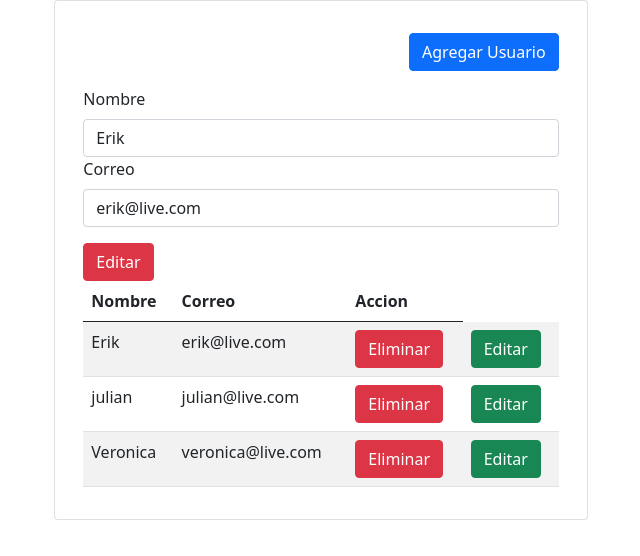
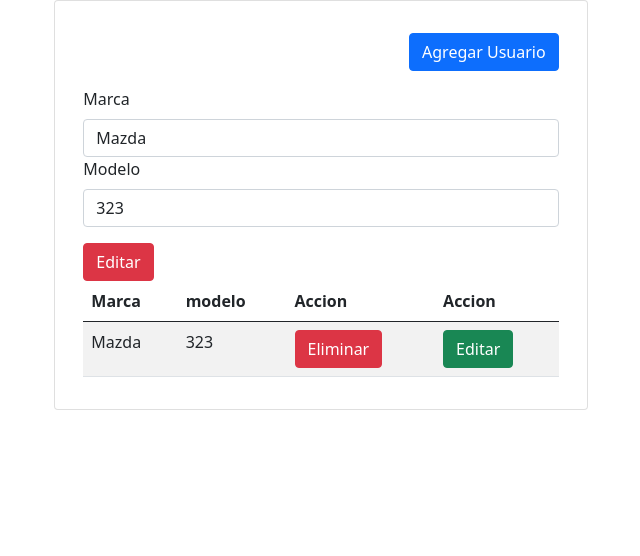
Before and after one commit to jutobop/Crud, a plain HTML site: page index.html in a window 1280 px wide. Both pictures are taken after a click on the button "Editar". Shown: the whole page, without its empty margins (319-959 px from the left). Drawn offline with nearby package versions, Linux system fonts and the light colour scheme.

Commit message:
parametros coches

```diff
--- a/crud.js
+++ b/crud.js
@@ -1,56 +1,32 @@
 
-        const users = [
+        const coches = [
             {
                 id: 1,
-                name: 'Erik',
-                age: 29,
-                email: 'erik@live.com',
-                social: [
-                    { name: 'facebook', url: 'facebook/erik' },
-                    { name: 'twitter', url: 'twitter/erik' }
-                ],
-                gender: 'Male'
-            },
-            {
-                id: 2,
-                name: 'julian',
-                age: 29,
-                email: 'julian@live.com',
-                social: [
-                    { name: 'facebook', url: 'facebook/julian' },
-                    { name: 'twitter', url: 'twitter/julian' }
-                ],
-                gender: 'Male'
-            },
-            {
-                id: 3,
-                name: 'Veronica',
-                age: 29,
-                email: 'veronica@live.com',
-                social: [
-                    { name: 'facebook', url: 'facebook/Veronica' },
-                    { name: 'twitter', url: 'twitter/Veronica' }
-                ],
-                gender: 'Female'
+                marca: 'Mazda',
+                modelo: 323,
+                color: 'erik@live.com',
+                año: 2022,
+                precio: 40000000,
+
             },
 
         ]
 
 
-        function mostrarUsers(dataUsers) {
+        function mostrarUsers(dataCoches) {
         const container = document.getElementById('users-container');
         container.innerHTML="";
 
-            dataUsers.forEach((user)=>{
-                const htmlUser =`<tr>
+            dataCoches.forEach((coche)=>{
+                const htmlCoche =`<tr>
 
-                                <td>${user.name}</td>
-                                <td>${user.email}</td>
-                                    <td><button onclick="deleteUser(${user.id})"class="btn btn-danger">Eliminar</button></td>
-                                    <td><button onclick="editUser(${user.id})"class="btn btn-success">Editar</button></td>
+                                <td>${coche.marca}</td>
+                                <td>${coche.modelo}</td>
+                                    <td><button onclick="deleteUser(${coche.id})"class="btn btn-danger">Eliminar</button></td>
+                                    <td><button onclick="editUser(${coche.id})"class="btn btn-success">Editar</button></td>
 
                                 </tr>`;
-                container.innerHTML  += htmlUser;
+                container.innerHTML  += htmlCoche;
 
 
             });
@@ -64,9 +40,9 @@
 
         function generadorId(){
         let biggerId = 0;
-        users.forEach((user)=>{
-            if(user.id >biggerId){
-                biggerId=user.id;
+        coches.forEach((coche)=>{
+            if(coche.id >biggerId){
+                biggerId=coche.id;
             }
 
         })
@@ -81,33 +57,33 @@
 
             const newUser= {
                 id: generadorId(),
-                name:nameUser,
-                email:correoUser
+                marca:nameUser,
+                modelo:correoUser
             }
 
-            users.push(newUser);
+            coches.push(newUser);
             resetForm();
             hideForm()
-            mostrarUsers(users);
+            mostrarUsers(coches);
 
         }
 
         function  deleteUser(id){
 
-            const index =   users.findIndex((user)=> user.id=== id)
-            users.splice(index,1)
-            mostrarUsers(users);
+            const index =   coches.findIndex((coche)=> coche.id=== id)
+            coches.splice(index,1)
+            mostrarUsers(coches);
         }
 
         function editUser(id){
-            const index =   users.findIndex((user)=> user.id=== id)
-            const user = users[index];
-            document.getElementById('name').value= user.name
-            document.getElementById('correo').value= user.email
+            const index =   coches.findIndex((coche)=> coche.id=== id)
+            const coche = coches[index];
+            document.getElementById('name').value= coche.marca
+            document.getElementById('correo').value= coche.modelo
             changeEditButton()
-            userIndex = index;
+            cocheIndex = index;
             viewForm();
-            mostrarUsers(users);
+            mostrarUsers(coches);
         }
 
 
@@ -124,15 +100,15 @@
 
                 const modifyUser= {
 
-                    name:nameUser,
-                    email:correoUser
+                    marca:nameUser,
+                    modelo:correoUser
                 }
 
-                users.splice( userIndex, 1, modifyUser);
+                coches.splice( cocheIndex, 1, modifyUser);
 
                 resetForm();
                 hideForm()
-                mostrarUsers(users);
+                mostrarUsers(coches);
              }else{
                  addUser();
              }
@@ -140,7 +116,7 @@
 
 
 
-        mostrarUsers(users);  {
+        mostrarUsers(coches);  {
            }
 
         function resetForm(){
@@ -180,4 +156,4 @@
                return document.getElementById('btn-form')
            }
 
-        mostrarUsers(users);
+        mostrarUsers(coches);
--- a/index.html
+++ b/index.html
@@ -25,15 +25,15 @@
                     <form  id ="formCreateUser" action="" onsubmit="event.preventDefault(),  modifyUser() ">
 
                     <div>
-                        <label for="name" class="form-label" >Nombre</label>
+                        <label for="name" class="form-label" >Marca</label>
                         <input type="text" class="form-control" id="name" aria-describedby="emailHelp"required>
 
                     </div>
 
                     <div class="mb-3">
 
-                        <label for="correo" class="form-label"required>Correo</label>
-                        <input type="email" class="form-control" id="correo"required>
+                        <label for="correo" class="form-label"required>Modelo</label>
+                        <input type="text" class="form-control" id="correo"required>
 
                     </div>
                     <button  id="btn-form"type="submit"onsubmit="event.preventDefault(),    " class="btn btn-primary">Enviar</button>
@@ -49,8 +49,9 @@
 
                     <thead>
                         <tr>
-                            <th>Nombre</th>
-                            <th>Correo</th>
+                            <th>Marca</th>
+                            <th>modelo</th>
+                            <th>Accion</th>
                             <th>Accion</th>
                         </tr>
                     </thead>
```
